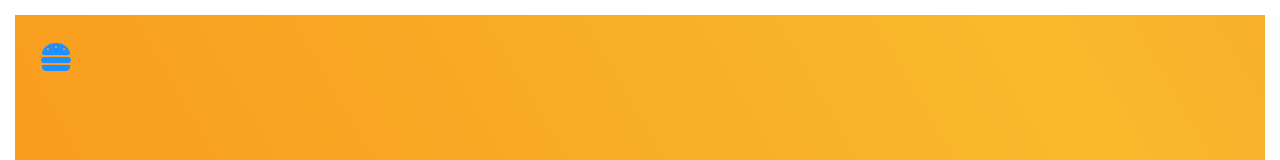
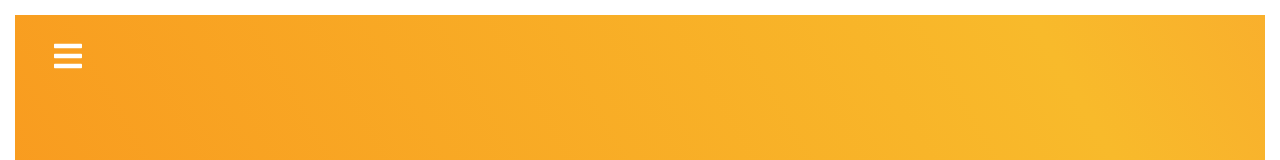
Before and after one commit to layhee/port-site, a React (Create React App) app: page / in a window 1280 px wide. Shown: the top 160 px of the page. Built offline with nearby package versions, Linux system fonts and the light colour scheme; a web font is replaced by a local one.

Commit message:
fixes nav icons

```diff
--- a/src/assets/index.css
+++ b/src/assets/index.css
@@ -340,7 +340,7 @@ button{
     font-family: 'Rift';
     font-weight: 700;
     font-size: 2rem;
-    color: dodgerblue;
+    color: rgb(255, 255, 255);
     border-radius: 6px 6px;
     transition: ease 100ms;
     cursor: pointer;
--- a/src/components/Nav.js
+++ b/src/components/Nav.js
@@ -1,6 +1,5 @@
 import React, { useState } from "react"
-import { RiSettings5Line, RiUserSmileFill } from "react-icons/ri"
-import { FaRegSmile, FaCog, FaLaptopCode, FaRegHandSpock } from "react-icons/fa"
+import { FaRegSmile, FaCog, FaLaptopCode, FaRegHandSpock, FaBars, FaRegTimesCircle } from "react-icons/fa"
 
 const Nav = () => {
     const [navbarOpen, setNavbarOpen] = useState(false)
@@ -12,7 +11,7 @@ const Nav = () => {
       }
   return (
     <div className="nav">
-        <button onClick={handleToggle}>{navbarOpen ? <i className="fa-regular fa-circle-xmark"></i> : <i className="fa-solid fa-burger"></i>}</button>
+        <button onClick={handleToggle}>{navbarOpen ? <FaRegTimesCircle className="black"/> : <FaBars/>}</button>
         <ul className={`menuNav ${navbarOpen ? " showMenu" : ""}`} onClick={() => closeMenu()}>
             <li>
                 <FaRegHandSpock className="fa-beat"/><a href="#intro">Hello</a>
```
Also changed, not shown: 11 other files (tests, documents, lock files or other folders).
